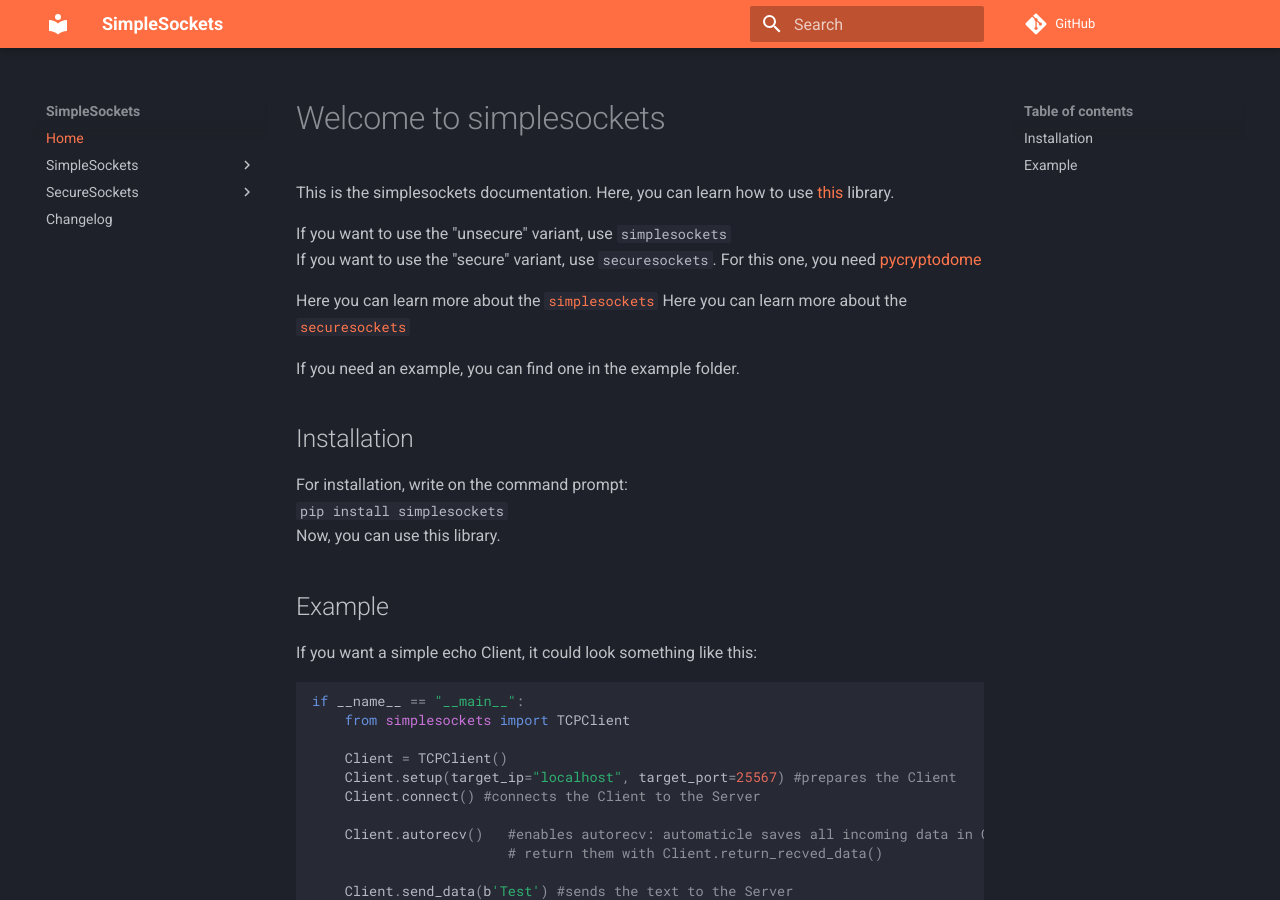
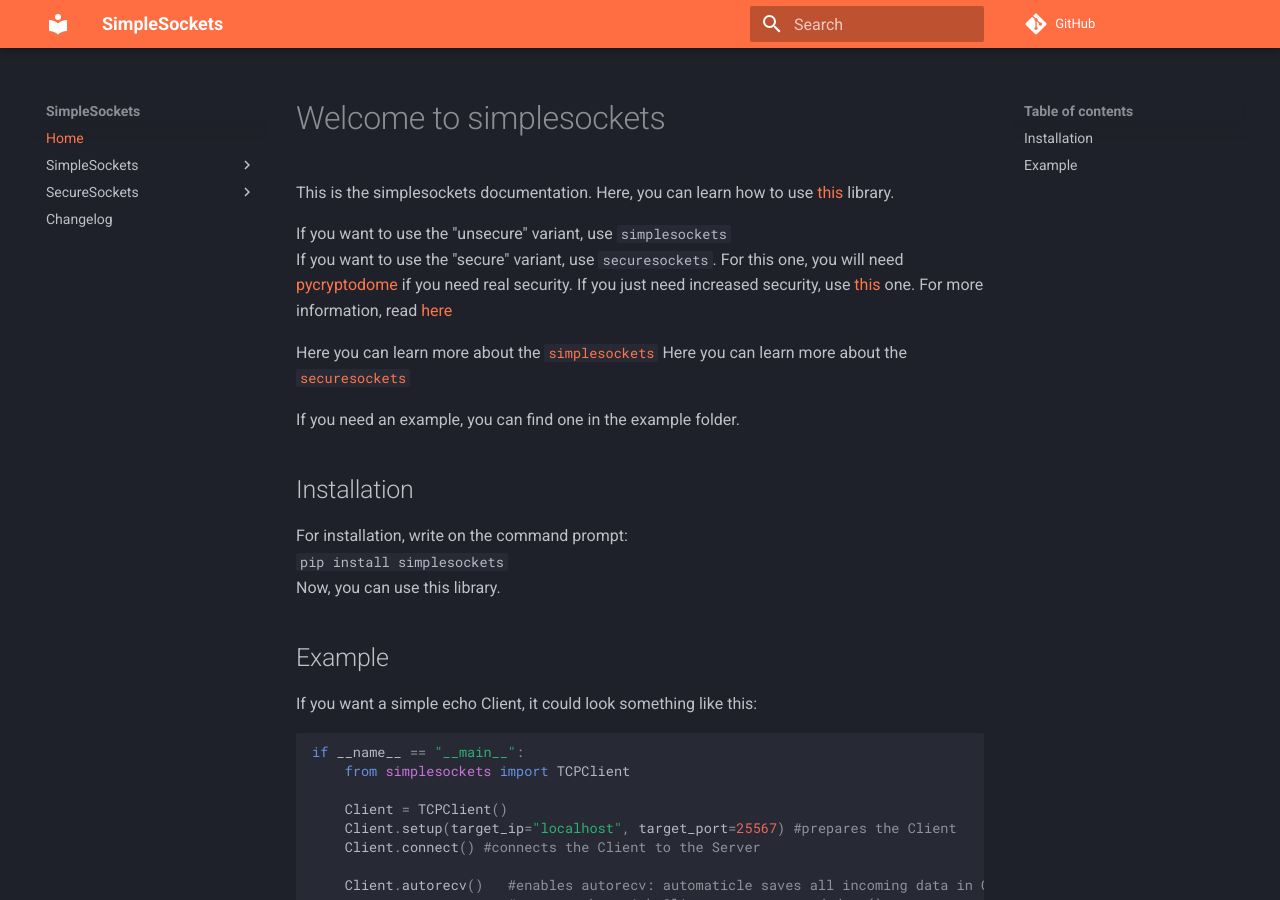
Before and after one commit to MrPoisen/simplesockets, an MkDocs documentation site: the page built from docs/index.md, in a window 1280 px wide and 900 px high. Built offline with MkDocs 1.6.1 and Material for MkDocs 9.7.7, drawn with Linux system fonts in a browser that asks for light colours; comment, search, counter and statistics services are not loaded.

Commit message:
Update index.md

```diff
--- a/docs/index.md
+++ b/docs/index.md
@@ -4,8 +4,9 @@
 [this](https://github.com/MrPoisen/simplesockets) library.
 
 If you want to use the "unsecure" variant, use ``simplesockets``
-If you want to use the "secure" variant, use `securesockets`. For this one, you need
-[pycryptodome](https://pypi.org/project/pycryptodome/)
+If you want to use the "secure" variant, use `securesockets`. For this one, you will need
+[pycryptodome](https://pypi.org/project/pycryptodome/) if you need real security. If you just need increased security,
+use [this](Selfmade_Crypto_Socket-reference.md) one. For more information, read [here](Securesockets_selfwritten.md)
 
 Here you can learn more about the [``simplesockets``](simple_sockets_selfwritten.md)
 Here you can learn more about the [`securesockets`](Securesockets_selfwritten.md)
```
